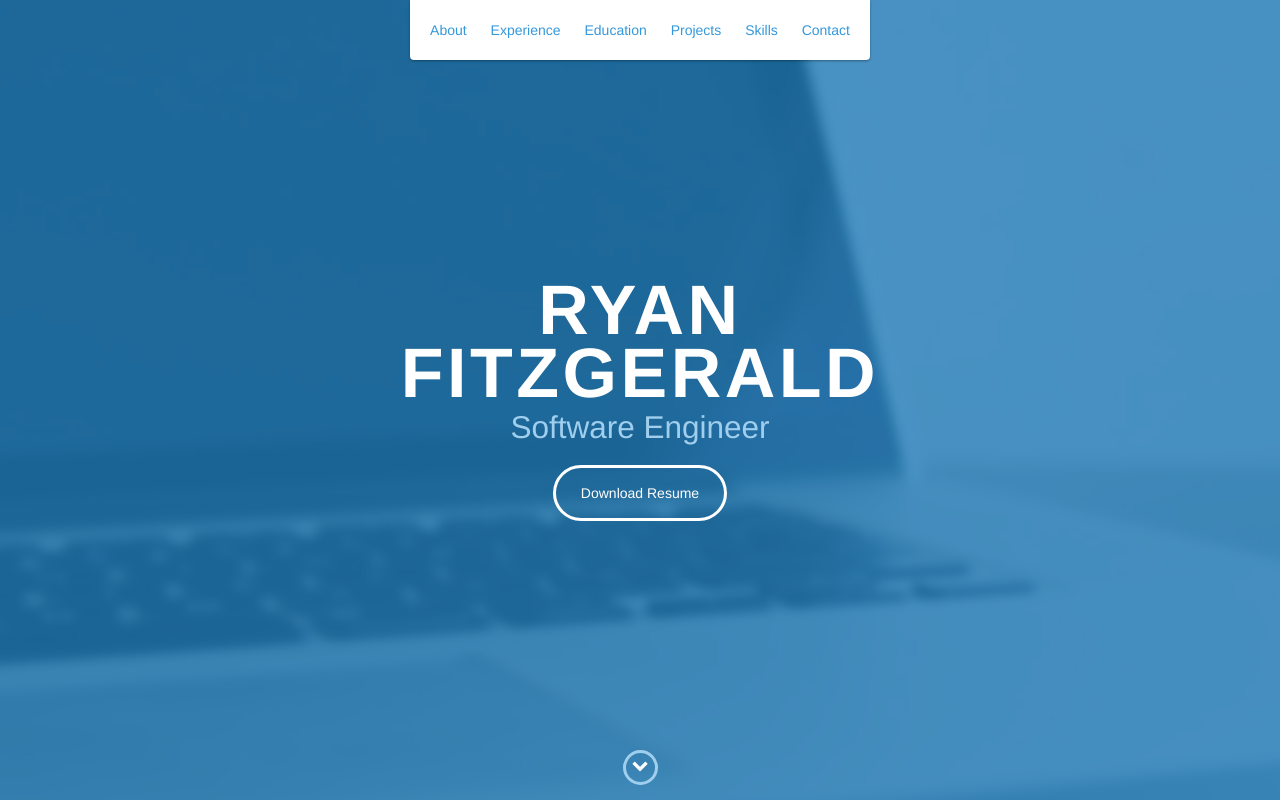
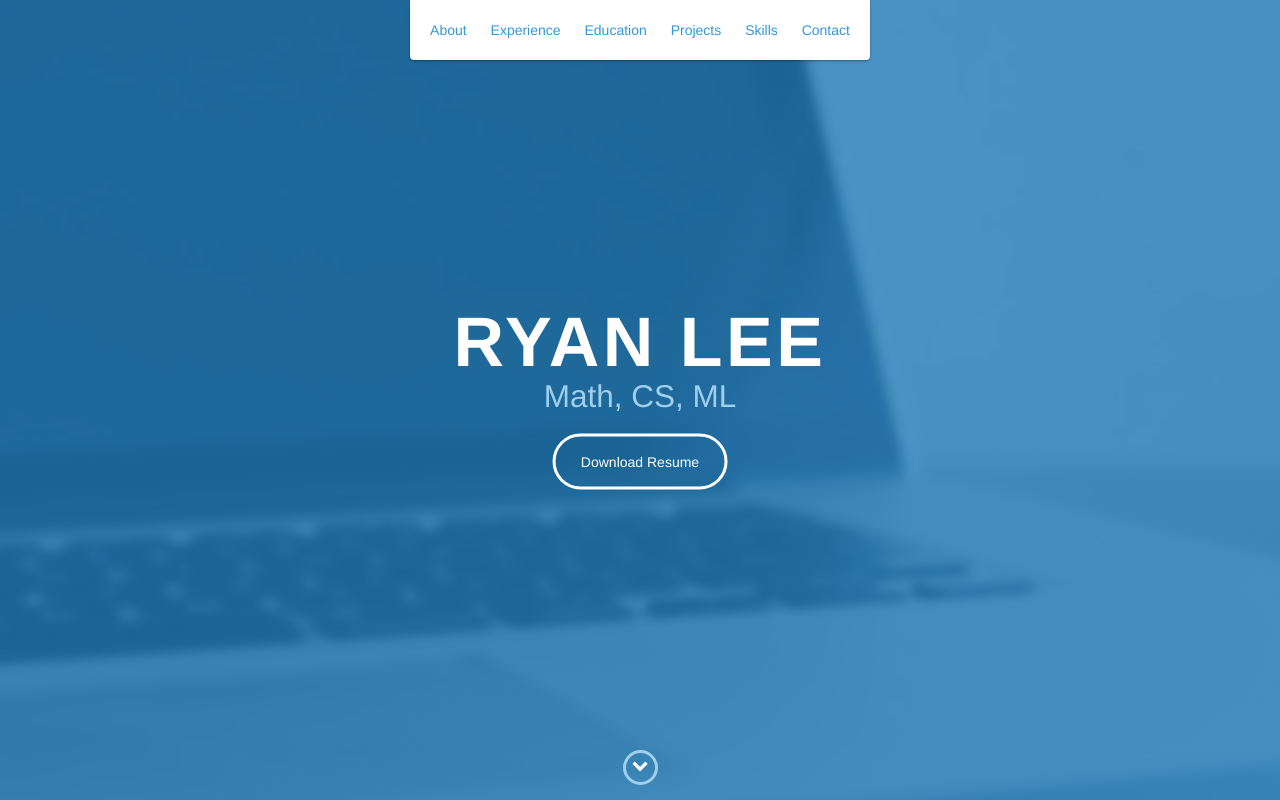
Before and after one commit to seungjaeryanlee/seungjaeryanlee.github.io, a plain HTML site: page index.html in a window 1280 px wide. Shown: the top 800 px of the page. Drawn offline with nearby package versions, Linux system fonts and the light colour scheme.

Commit message:
Update the lead section

```diff
--- a/index.html
+++ b/index.html
@@ -48,9 +48,9 @@
 
     <div id="lead">
         <div id="lead-content">
-            <h1>Ryan Fitzgerald</h1>
-            <h2>Software Engineer</h2>
-            <a href="#" class="btn-rounded-white">Download Resume</a>
+            <h1>Ryan Lee</h1>
+            <h2>Math, CS, ML</h2>
+            <a href="/ML_20200220__Resume.pdf" class="btn-rounded-white">Download Resume</a>
         </div>
         <!-- End #lead-content -->
 
```
Also changed, not shown: 2 other files.
